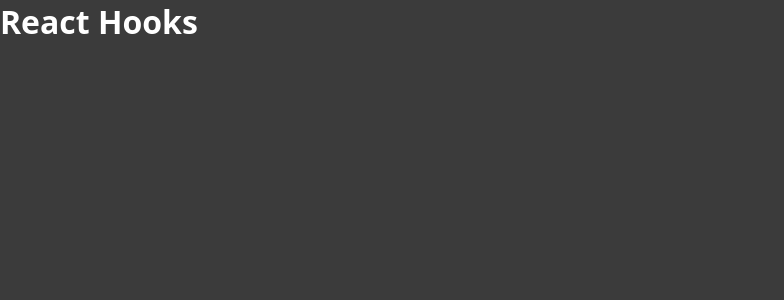
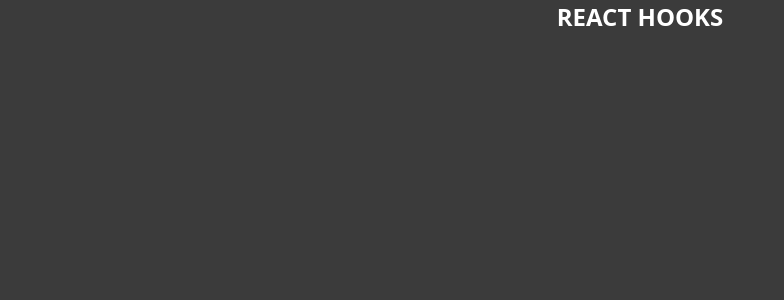
Before and after one commit to Espadv69/React_Beginner, a React (Vite) app in the folder 04-hooks-02/: page / in a window 1280 px wide. Shown: the top 300 px of the page, without its empty margins (0-784 px from the left). Built offline with nearby package versions, Linux system fonts and the light colour scheme.

Commit message:
add styles for container and title in main.css

```diff
--- a/04-hooks-02/src/css/main.css
+++ b/04-hooks-02/src/css/main.css
@@ -10,3 +10,15 @@ body {
   color: white;
   background: rgb(59, 59, 59);
 }
+
+.container-index {
+  display: flex;
+  justify-content: center;
+  flex-direction: column;
+}
+
+.h1-title {
+  text-align: center;
+  text-transform: uppercase;
+  font-size: 24px;
+}
```
